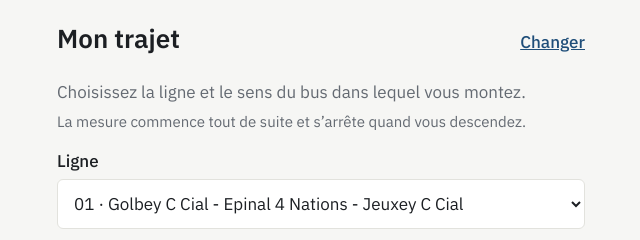
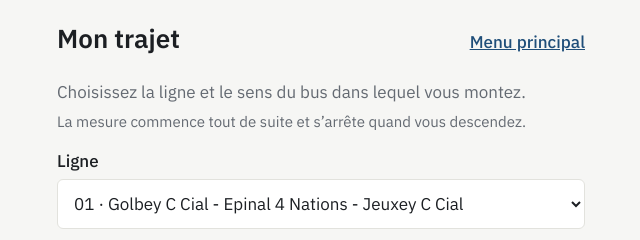
Before and after one commit to thomaspeignard-arch/kind, a plain HTML site: page conducteur/index.html in a window 1280 px wide. Both pictures are taken after a click on the button "Mesurer mon trajet". Shown: the top 240 px of the page, 319-959 px from the left. Drawn offline with Linux system fonts and the light colour scheme.

Commit message:
Appli conducteur : retour au menu principal depuis le bilan
Co-Authored-By: Claude Opus 5.5 <noreply@anthropic.com>

```diff
--- a/conducteur/app.js
+++ b/conducteur/app.js
@@ -387,6 +387,7 @@ async function init() {
   $('recommencer').addEventListener('click', recommencer);
   $('partager').addEventListener('click', partager);
   $('nouveau').addEventListener('click', () => montrer('ecranService'));
+  $('menuBilan').addEventListener('click', () => montrer('ecranId'));
   try { reseau = await (await fetch('reseau-imagine.json')).json(); initService(); }
   catch (e) { erreur('erreurId', 'Impossible de charger les lignes du réseau. Vérifiez la connexion puis rechargez la page.'); }
 }
--- a/conducteur/index.html
+++ b/conducteur/index.html
@@ -121,7 +121,7 @@ details p{margin:10px 0 0;color:var(--second);font-size:15px}
 
 <!-- 2. choix du trajet -->
 <main id="ecranService" class="ecran hidden">
-  <div class="entete"><h1 id="titreService">Nouveau service</h1><button id="changer" class="lien" type="button">Changer</button></div>
+  <div class="entete"><h1 id="titreService">Nouveau service</h1><button id="changer" class="lien" type="button">Menu principal</button></div>
   <p id="bonjour" class="second"></p>
   <form id="formService">
     <fieldset id="blocMode">
@@ -202,6 +202,7 @@ details p{margin:10px 0 0;color:var(--second);font-size:15px}
   <div class="actions" style="margin-top:20px">
     <button id="partager" type="button">Partager les données (CSV)</button>
     <button id="nouveau" class="principal" type="button">Nouveau trajet</button>
+    <button id="menuBilan" type="button">Menu principal</button>
   </div>
 </main>
 
```
